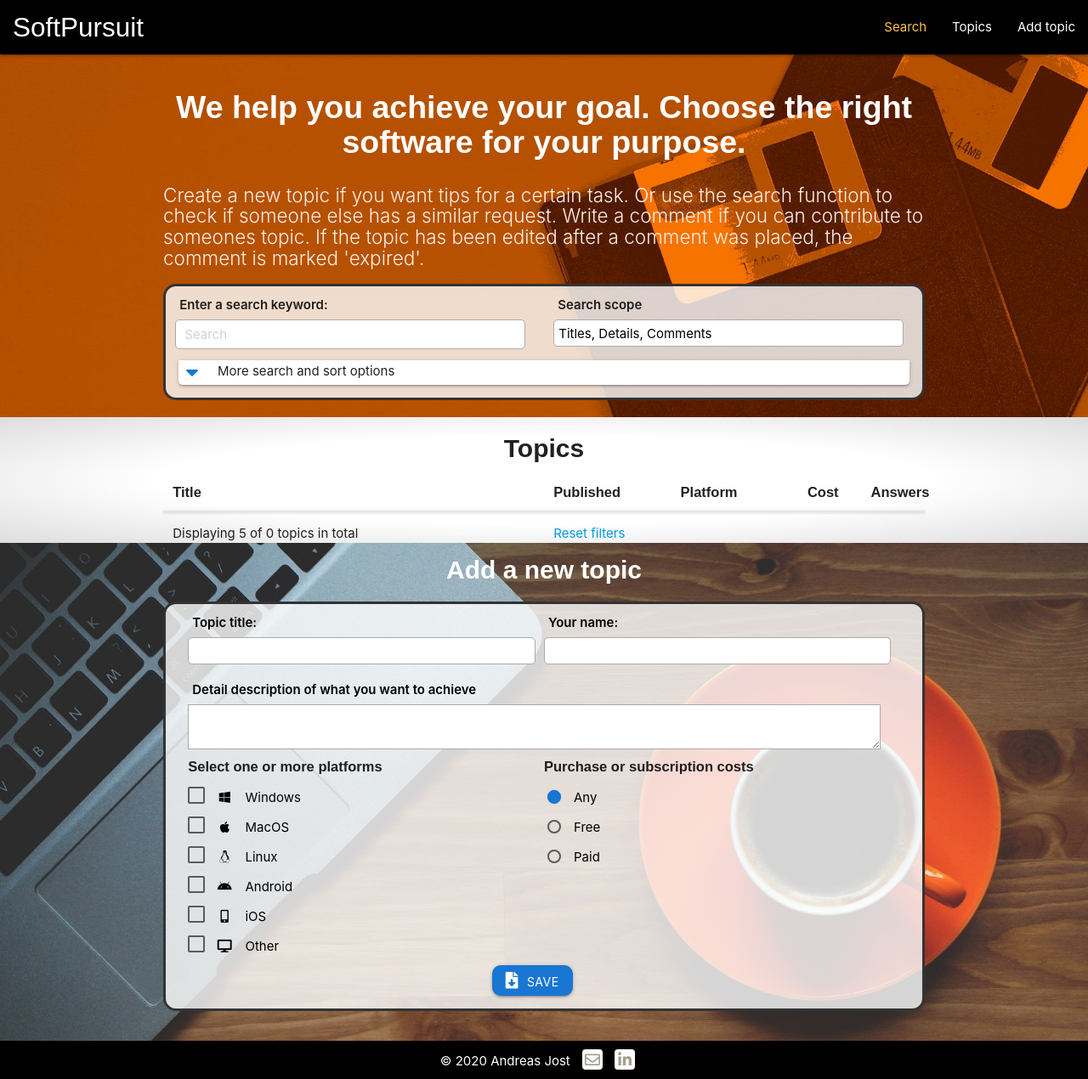
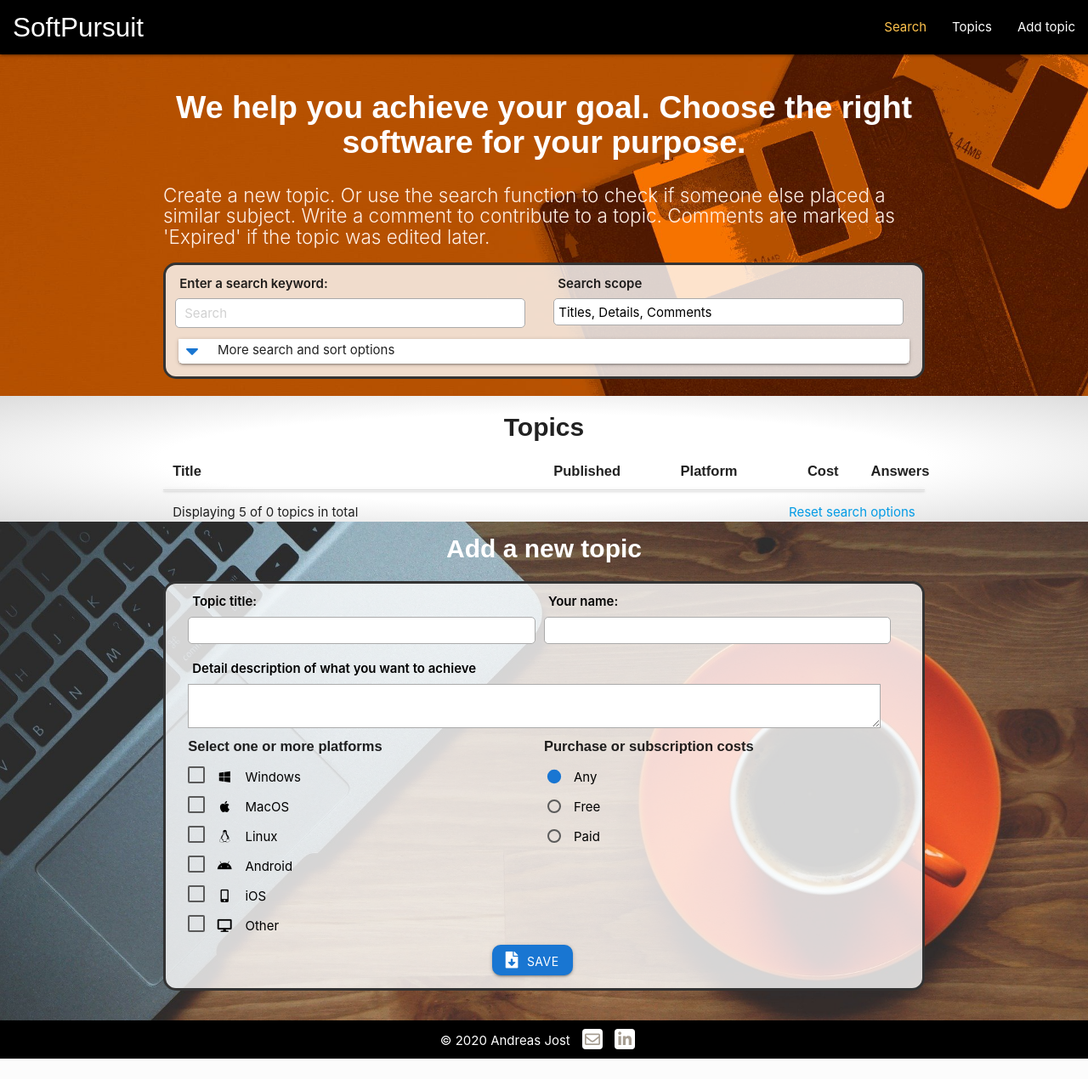
Before and after one commit to andreasjost/CI-MS3-Software-Forum, a Flask app: page / in a window 1280 px wide. Shown: the whole page at 85% size. After the commit the page ends 1246 px from the top, so only its background shows below. Run offline with Flask 2, Linux system fonts and the light colour scheme; data that the repository does not hold is empty; some libraries are stand-ins or nearby versions; some web fonts are replaced.

Commit message:
Small error corrections

```diff
--- a/templates/topics.html
+++ b/templates/topics.html
@@ -4,10 +4,10 @@
 <section id="home-section">
     <div class="container">
         <h1>We help you achieve your goal. Choose the right software for your purpose.</h1>
-        <h3>Create a new topic if you want tips for a certain task. Or use the search function to check if someone else
-            has a similar request.
-            Write a comment if you can contribute to someones topic. If the topic has been edited after a comment was
-            placed, the comment is marked 'expired'.
+        <h3>Create a new topic. Or use the search function to check if someone else placed
+            a similar subject.
+            Write a comment to contribute to a topic. Comments are marked as 'Expired' if the
+            topic was edited later.
         </h3>
         <div class="filteroptions-wrapper">
             <div class="row">
@@ -131,7 +131,7 @@
                         <h4>Cost</h4>
                     </div>
                     <div class="col s2 l1">
-                        <h4>Answers</h4>
+                        <h4 class="center-align">Answers</h4>
                     </div>
                 </div>
                 <!-- creating the table with the data from the database -->
@@ -171,7 +171,7 @@
                         </div>
                     </div>
                     <div class="row">
-                        <div class="col s12 m6 platform-select">
+                        <div class="col s12 m6">
                             <h4>Select one or more platforms</h4>
                             <div class="platform-select">
                                 <label>
@@ -186,16 +186,18 @@
                                 <label>
                                     <input type="checkbox" class="filled-in" name="os" value="MacOS"/>
                                     <span>
-                                    <div class="platform-icons"><span><i class="fab fa-apple"></i></div>
-                                    MacOS</span>
+                                        <div class="platform-icons"><span><i class="fab fa-apple"></i></div>
+                                        MacOS
+                                    </span>
                                 </label>
                             </div>
                             <div class="platform-select">
                                 <label>
                                     <input type="checkbox" class="filled-in" name="os" value="Linux"/>
                                     <span>
-                                    <div class="platform-icons"><span><i class="fab fa-linux"></i></div>
-                                    Linux</span>
+                                        <div class="platform-icons"><span><i class="fab fa-linux"></i></div>
+                                        Linux
+                                    </span>
                                 </label>
                             </div>
                             <div class="platform-select">
--- a/templates/topicstable.html
+++ b/templates/topicstable.html
@@ -114,7 +114,7 @@
     </div>
     <div class="col s12 m6">
 
-<a href="{{url_for('reset_filters')}}">Reset filters</a>
+<a href="{{url_for('reset_filters')}}" class="float-right">Reset search options</a>
 </div>
 </div>
 
@@ -147,6 +147,8 @@
 
     // Materialize collapsible doesn't work in the table if not initialized here again
     $('.collapsible').collapsible();
+
+    // the following functions are here because they are not called in the external file
 
      // Add commenting functionality
     $(".add-comment").click(function () {
@@ -188,4 +190,21 @@
             $("#dbupdate-progress").addClass("hide-progress");
         })
     });
+
+    // Defensive programming: Checking the length of text entered
+    $('textarea, input').on("input", function () {
+        checkTextLength($(this))
+    });
+
+    // Defensive programming: User cannot enter more than 'maxlength'-digits
+    function checkTextLength(element) {
+    if (element.val().length > element.attr('maxlength') - 1) {
+            limit = String(element.attr('maxlength'));
+            $('#character-limit').text(limit);
+            $('#maxlength40-modal').modal('open');
+            return false;
+        } else {
+            return true;
+        }
+}
 </script>
```
